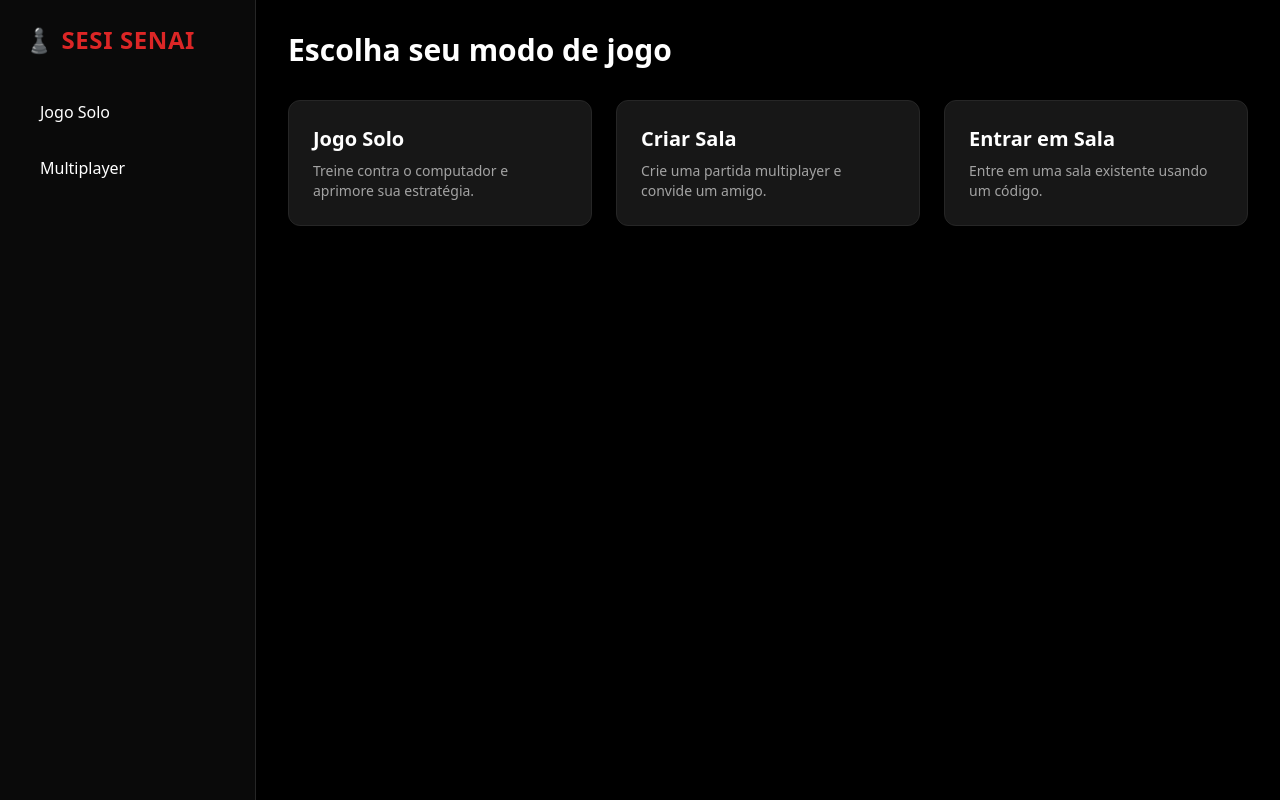
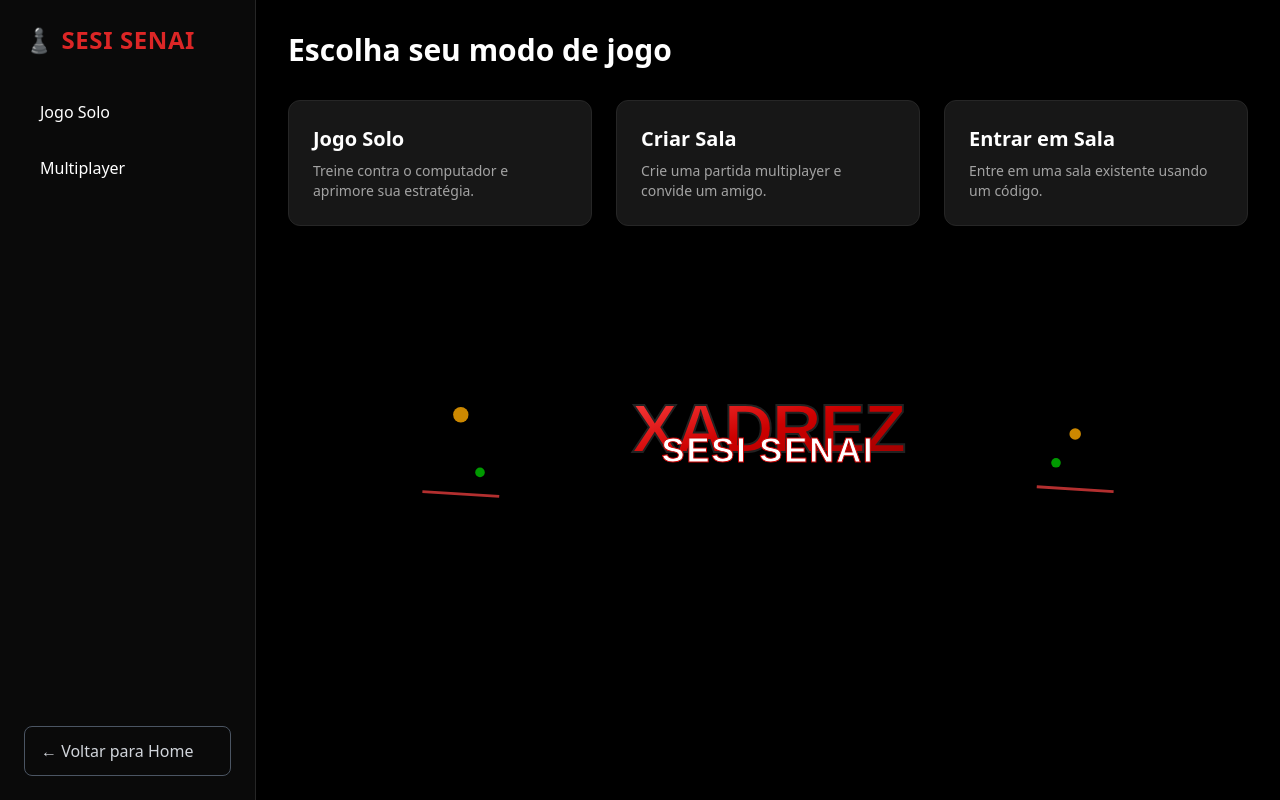
Before and after one commit to 041067/Jogo-de-xadrez, a Next.js app: page / in a window 1280 px wide. Built offline with nearby package versions, Linux system fonts and the light colour scheme.

Commit message:
Projeto finalizado

```diff
--- /dev/null
+++ b/src/components/ChessGraffiti.tsx
@@ -0,0 +1,83 @@
+export default function ChessGraffiti() {
+  return (
+    <div className="w-full py-12 flex justify-center">
+      <svg
+        viewBox="0 0 800 200"
+        className="w-full max-w-3xl"
+        style={{ filter: "drop-shadow(0 4px 6px rgba(0, 0, 0, 0.1))" }}
+      >
+        {/* Background graffiti effect */}
+        <defs>
+          <filter id="roughen">
+            <feTurbulence type="fractalNoise" baseFrequency="0.05" numOctaves="2" result="noise" />
+            <feDisplacementMap in="SourceGraphic" in2="noise" scale="2" />
+          </filter>
+          <linearGradient id="grad1" x1="0%" y1="0%" x2="100%" y2="100%">
+            <stop offset="0%" style={{ stopColor: "#ff4444", stopOpacity: 1 }} />
+            <stop offset="50%" style={{ stopColor: "#cc0000", stopOpacity: 1 }} />
+            <stop offset="100%" style={{ stopColor: "#990000", stopOpacity: 1 }} />
+          </linearGradient>
+        </defs>
+
+        {/* Outline effect (graffiti style) */}
+        <text
+          x="50%"
+          y="50%"
+          textAnchor="middle"
+          dominantBaseline="middle"
+          className="text-7xl font-black"
+          fill="none"
+          stroke="#000"
+          strokeWidth="4"
+          fontFamily="Arial, sans-serif"
+          letterSpacing="-2"
+          style={{ filter: "url(#roughen)", opacity: 0.3 }}
+        >
+          XADREZ
+        </text>
+
+        {/* Main text with gradient */}
+        <text
+          x="50%"
+          y="50%"
+          textAnchor="middle"
+          dominantBaseline="middle"
+          className="text-7xl font-black"
+          fill="url(#grad1)"
+          stroke="#222"
+          strokeWidth="2"
+          fontFamily="Arial, sans-serif"
+          letterSpacing="-2"
+        >
+          XADREZ
+        </text>
+
+        {/* Second line - SESI SENAI */}
+        <text
+          x="50%"
+          y="120"
+          textAnchor="middle"
+          dominantBaseline="middle"
+          className="text-4xl font-bold"
+          fill="#ffffff"
+          stroke="#cc0000"
+          strokeWidth="1"
+          fontFamily="Arial, sans-serif"
+          letterSpacing="2"
+        >
+          SESI SENAI
+        </text>
+
+        {/* Decorative elements */}
+        <circle cx="80" cy="80" r="8" fill="#ffaa00" opacity="0.8" />
+        <circle cx="720" cy="100" r="6" fill="#ffaa00" opacity="0.8" />
+        <circle cx="100" cy="140" r="5" fill="#00ff00" opacity="0.6" />
+        <circle cx="700" cy="130" r="5" fill="#00ff00" opacity="0.6" />
+
+        {/* Spray paint lines */}
+        <line x1="40" y1="160" x2="120" y2="165" stroke="#ff4444" strokeWidth="3" opacity="0.7" />
+        <line x1="680" y1="155" x2="760" y2="160" stroke="#ff4444" strokeWidth="3" opacity="0.7" />
+      </svg>
+    </div>
+  );
+}
--- a/src/components/Sidebar.tsx
+++ b/src/components/Sidebar.tsx
@@ -1,20 +1,40 @@
+"use client";
+
+import { useRouter } from "next/router";
+
 export default function Sidebar() {
+  const router = useRouter();
+
   return (
     <aside className="w-64 bg-neutral-950 border-r border-neutral-800 p-6 flex flex-col gap-8">
       {/* Logo */}
-      <div className="text-2xl font-bold text-red-600 tracking-wide">
+      <div className="text-2xl font-bold text-red-600 tracking-wide cursor-pointer hover:text-red-500 transition-colors" onClick={() => router.push("/")}>
         ♟ SESI SENAI
       </div>
 
       {/* Navegação */}
       <nav className="flex flex-col gap-2">
-        <button className="px-4 py-3 rounded-lg text-left hover:bg-neutral-800 transition-all active:scale-95">
+        <button
+          onClick={() => router.push("/solo")}
+          className="px-4 py-3 rounded-lg text-left hover:bg-neutral-800 transition-all active:scale-95 text-white font-medium"
+        >
           Jogo Solo
         </button>
-        <button className="px-4 py-3 rounded-lg text-left hover:bg-neutral-800 transition-all active:scale-95">
+        <button
+          onClick={() => router.push("/multiplayer")}
+          className="px-4 py-3 rounded-lg text-left hover:bg-neutral-800 transition-all active:scale-95 text-white font-medium"
+        >
           Multiplayer
         </button>
       </nav>
+
+      {/* Botão Voltar */}
+      <button
+        onClick={() => router.push("/")}
+        className="mt-auto px-4 py-3 rounded-lg text-left hover:bg-red-600 hover:text-white transition-all active:scale-95 text-gray-300 font-medium border border-gray-600 hover:border-red-600"
+      >
+        ← Voltar para Home
+      </button>
     </aside>
   );
 }
--- a/src/components/chess/ChessBoard.tsx
+++ b/src/components/chess/ChessBoard.tsx
@@ -1,6 +1,7 @@
 import { useState, useEffect } from "react";
 import ChessSquare from "./ChessSquare";
 import { fenToBoard, boardToFen } from "@/utils/fen";
+import { isValidMove } from "@/utils/chessRules";
 
 type Props = {
   gameFen: string;
@@ -57,6 +58,13 @@
       return;
     }
 
+    // Validação de regras de xadrez - verifica se o movimento é legal
+    if (!isValidMove(board, sr, sc, r, c, turn)) {
+      console.log("Movimento inválido segundo as regras de xadrez");
+      setSelected(null);
+      return;
+    }
+
     const newBoard = structuredClone(board);
 
     newBoard[r][c] = newBoard[sr][sc];
--- a/src/pages/index.tsx
+++ b/src/pages/index.tsx
@@ -1,5 +1,6 @@
 import { useRouter } from "next/router";
 import GameCard from "@/components/GameCard";
+import ChessGraffiti from "@/components/ChessGraffiti";
 
 export default function Home() {
   const router = useRouter();
@@ -29,6 +30,11 @@
           onClick={() => router.push("/multiplayer")}
         />
       </div>
+
+      {/* Graffiti section */}
+      <div className="mt-16">
+        <ChessGraffiti />
+      </div>
     </div>
   );
 }
```
Also changed, not shown: 1 other file (tests, documents, lock files or other folders).
